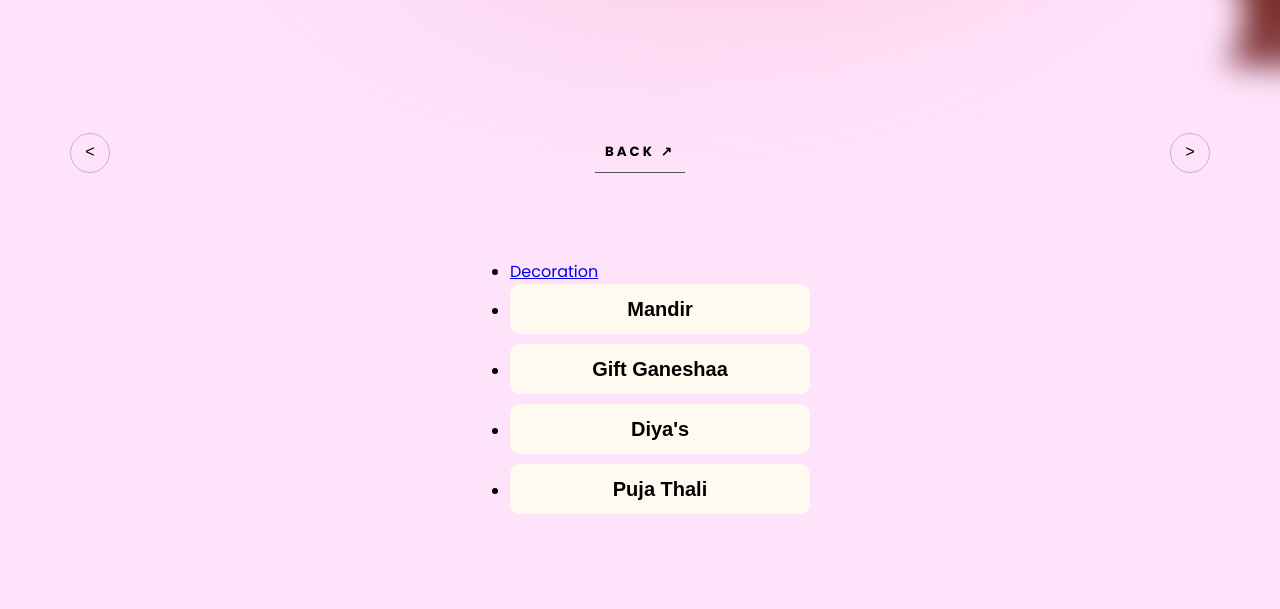
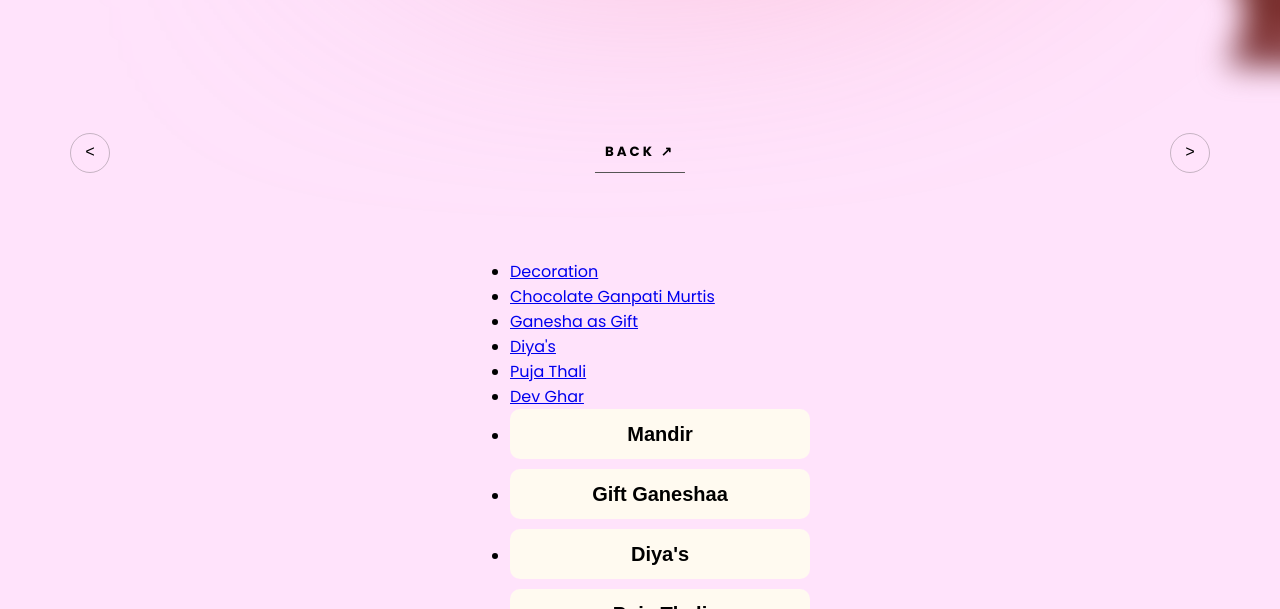
Before and after one commit to Vedant-Wedekar/f19, a plain HTML site: page product_1.html in a window 1280 px wide. Shown: the part 557-1166 px from the top of the page. Drawn offline with Linux system fonts and the light colour scheme; files whose address does not match are found by name; a web font is replaced by a local one.

Commit message:
product list

```diff
--- a/product_1.html
+++ b/product_1.html
@@ -579,7 +579,14 @@
 </div>
 <div class="category">
     <ul>
-   <li><a href="athu_dec.html">Decoration</a></li>
+   <li><a class="pro-list" href="#">Decoration</a></li>
+   <li><a class="pro-list" href="athu_dec.html">Chocolate Ganpati Murtis</a></li>
+   <li><a class="pro-list" href="athu_dec.html">Ganesha as Gift</a></li>
+   <li><a class="pro-list" href="athu_dec.html">Diya's</a></li>
+   <li><a class="pro-list" href="athu_dec.html">Puja Thali</a></li>
+   <li><a class="pro-list" href="athu_dec.html">Dev Ghar</a></li>
+
+
 
    <li> <button onclick="bk.html">Mandir</button></li>
    <li> <button id="cb">Gift Ganeshaa</button></li>
```
